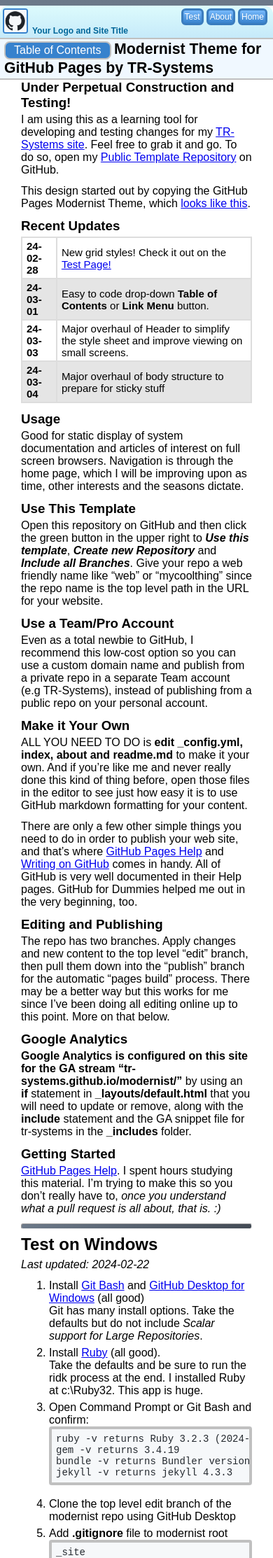
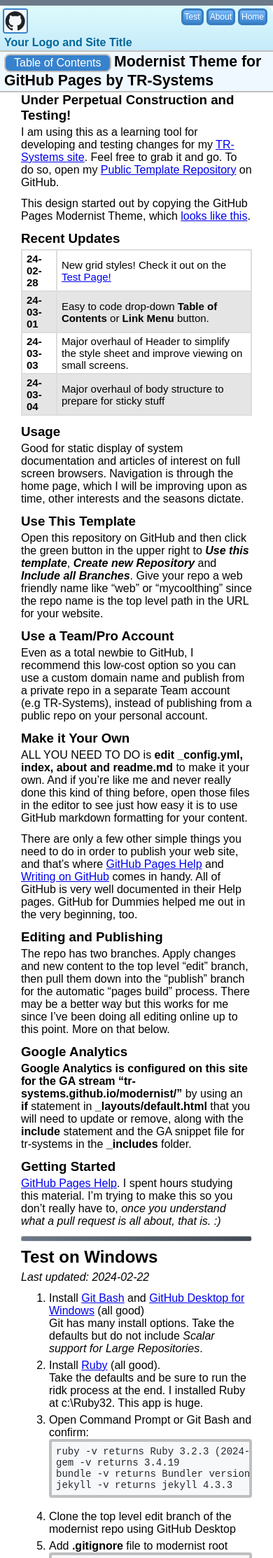
Before and after one commit to TR-Systems/modernist, a Jekyll site: the page built from index.md, in a window 390 px wide. Shown: the top 2226 px of the page at 70% size. Built offline with Jekyll 4.4.1, drawn with Linux system fonts in a browser that asks for light colours; our own code applies the rules of GitHub Pages for plain Markdown files.

Commit message:
Header style tweaks

```diff
--- a/_layouts/default.html
+++ b/_layouts/default.html
@@ -30,9 +30,9 @@
         <div class="grid-hdr">
             <div class="item1">
               {% if site.logo %}
-                <img src="{{ site.logo }}" width="32"><h1 style="display:inline;">{{ site.title }}</h1>
+                <img src="{{ site.logo }}" width="32"><h1>{{ site.title }}</h1>
               {% else %}
-                <h1 style="display:block;">{{ site.title }}</h1>
+                <h1>{{ site.title }}</h1>
               {% endif %}
               <p>{{ site.description | default: site.github.project_tagline }}</p>
             </div>
--- a/_sass/tr-systems-modernist.scss
+++ b/_sass/tr-systems-modernist.scss
@@ -52,7 +52,9 @@
   }
 
   h1 {
+    display: inline;
     margin-left: 6px;
+    margin-bottom: 0;
     font-size: 24px;
     color: #069;
   }
@@ -310,7 +312,10 @@
 
   .header {
     p {display:none;}
-    h1 {font-size: .75em;}
+    h1 {
+      display: block;
+      font-size: 16px;
+    }
   }
   .grid-toc {
     grid-template-columns: 1fr;
```
